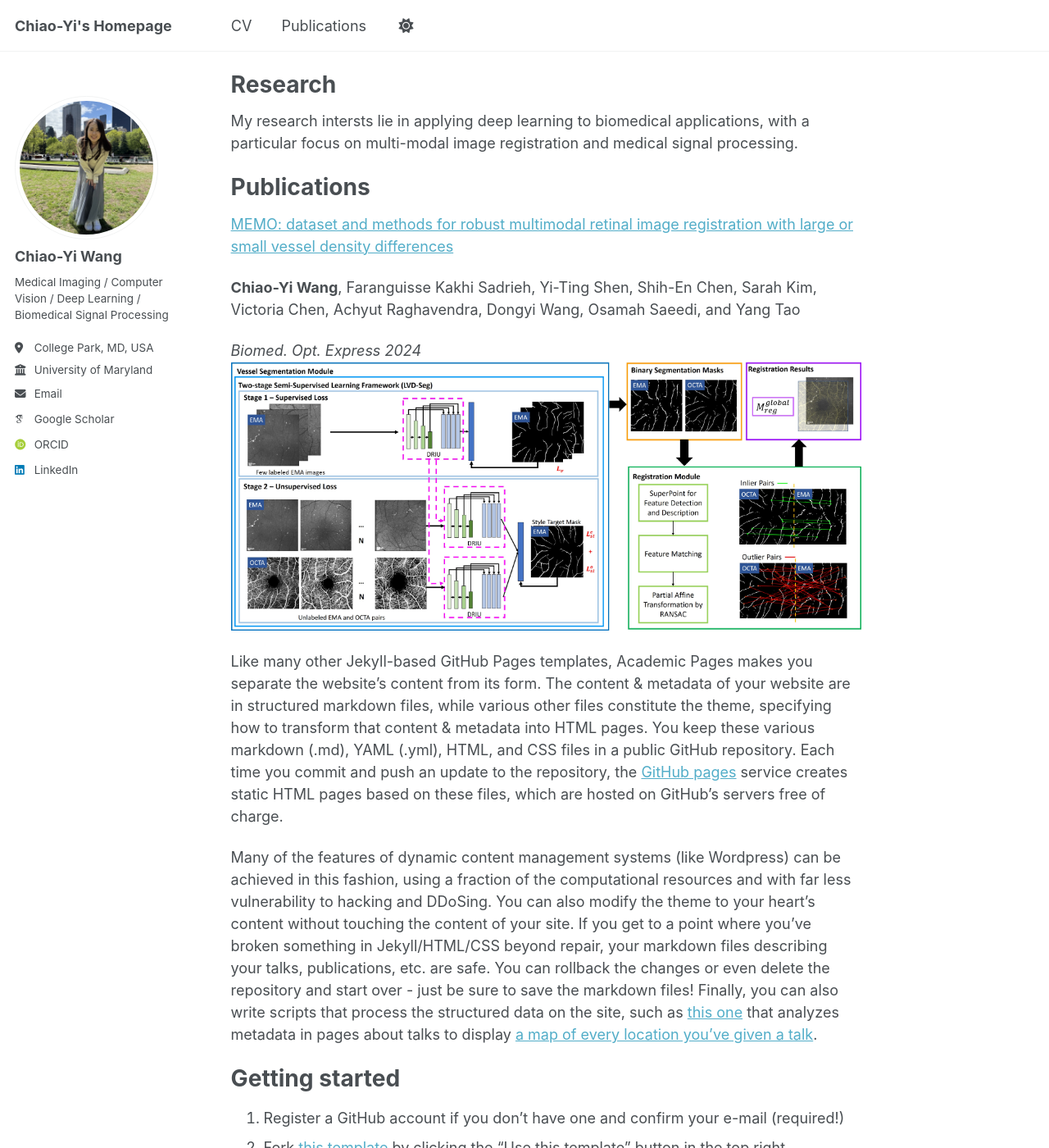
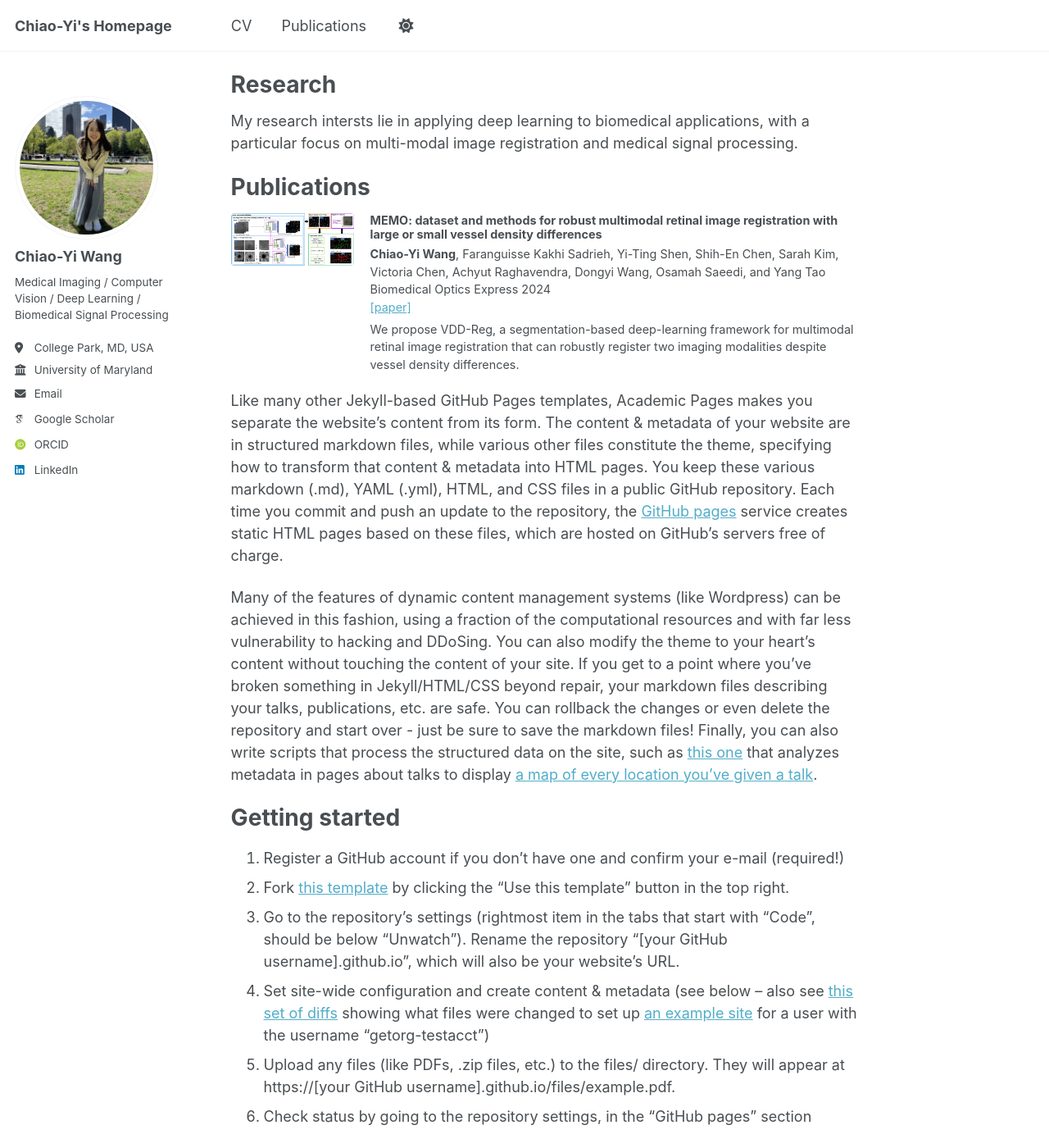
Before and after one commit to chiaoyiwang0424/chiaoyiwang0424.github.io, a Jekyll site: the page built from _pages/about.md, in a window 1280 px wide and 1400 px high, scrolled down 240 px. Shown: the whole window at 82% size. Built offline with Jekyll 4.4.1, drawn with Linux system fonts in a browser that asks for light colours; some web fonts are replaced.

Commit message:
change publication styles and add figures

```diff
--- a/_pages/about.md
+++ b/_pages/about.md
@@ -18,18 +18,53 @@ My research intersts lie in applying deep learning to biomedical applications, w
 Publications
 ======
 
+<div style="display: flex; align-items: flex-start; margin-bottom: 20px; position: relative;">
+  <img src="/images/memo_fig.jpg" alt="Memo" style="width: 150px; height: auto; margin-right: 20px; border-radius: 4px;" class="original-image">
+  <div>
+    <h3 style="margin: 0; font-size: 0.8em;">
+      MEMO: dataset and methods for robust multimodal retinal image registration with large or small vessel density differences
+    </h3>
+    <p style="margin: 5px 0; font-size: 0.8em;">
+      <strong>Chiao-Yi Wang</strong>, Faranguisse Kakhi Sadrieh, Yi-Ting Shen, Shih-En Chen, Sarah Kim, Victoria Chen, Achyut Raghavendra, Dongyi Wang, Osamah Saeedi, and Yang Tao
+      <br>
+      Biomedical Optics Express 2024
+      <br>
+      <a href="https://doi.org/10.1364/BOE.516481">[paper]</a>
+    </p>
+    <p style="margin: 0; font-size: 0.8em;">
+      We propose VDD-Reg, a segmentation-based deep-learning framework for multimodal retinal image registration that can robustly register two imaging modalities despite vessel density differences.
+    </p>
+  </div>
+  <div class="enlarged-image-container">
+    <img src="/images/memo_fig.jpg" alt="Memo Enlarged" class="enlarged-image">
+  </div>
+</div>
 
-[MEMO: dataset and methods for robust multimodal retinal image registration with large or small vessel density differences](https://doi.org/10.1364/BOE.516481)
+<style>
+/* Add this CSS to your page or a linked stylesheet */
+.original-image {
+  z-index: 1;
+}
 
-**Chiao-Yi Wang**, Faranguisse Kakhi Sadrieh, Yi-Ting Shen, Shih-En Chen, Sarah Kim, Victoria Chen, Achyut Raghavendra, Dongyi Wang, Osamah Saeedi, and Yang Tao
+.enlarged-image-container {
+  display: none;
+  position: absolute;
+  top: 0;
+  left: 0; /* Adjust to position beside the original image */
+  z-index: 10; /* Ensure it appears above other elements */
+}
 
-*Biomed. Opt. Express 2024*
-![Illustration of Vgg-Net](/images/MEMO_paper_main.jpg)
+.enlarged-image {
+  width: 600px; /* Adjust size for enlargement */
+  height: auto;
+  border: 2px solid #ccc; /* Optional: Add a border for better visibility */
+  background: white; /* Optional: Add a background to avoid overlap issues */
+}
 
-
-
-
-
+.original-image:hover ~ .enlarged-image-container {
+  display: block;
+}
+</style>
 
 
 
```
Also changed, not shown: images/IMG_0314_720.jpg (deleted), images/icassp_fig.jpg (added), images/memo_fig.jpg (renamed from images/MEMO_paper_main.jpg).
